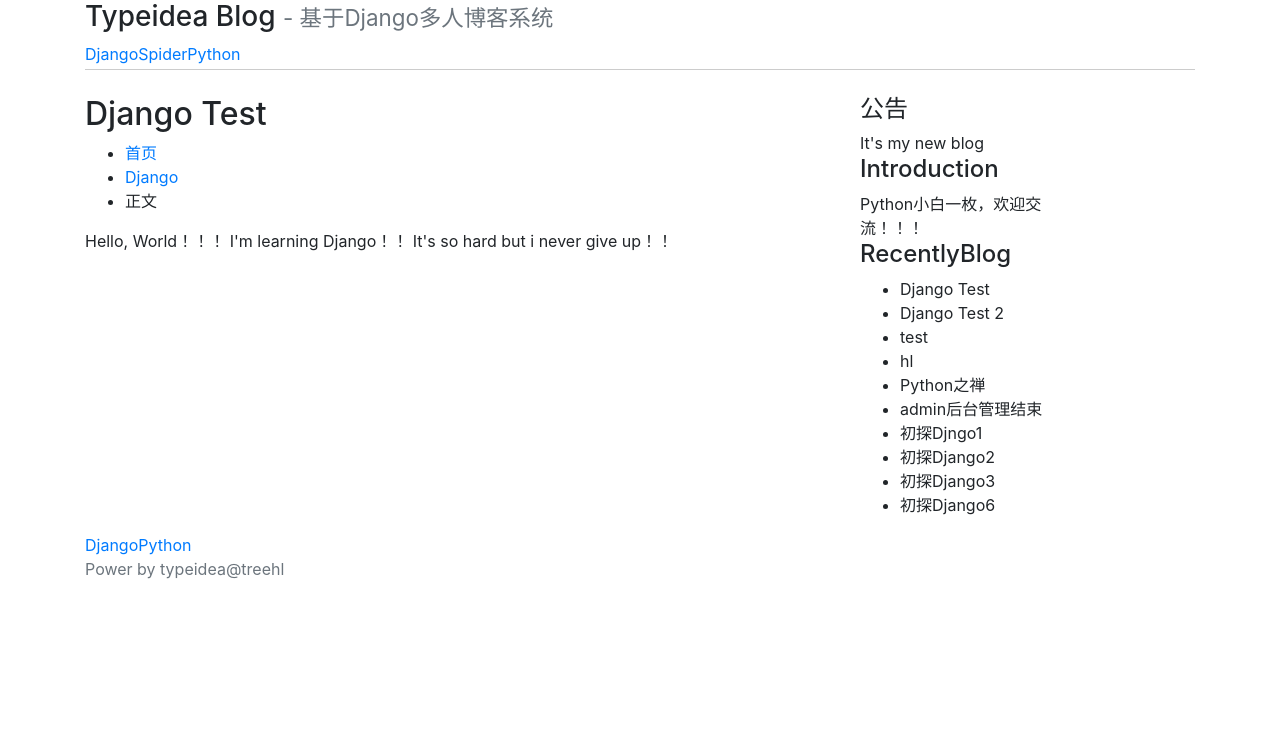
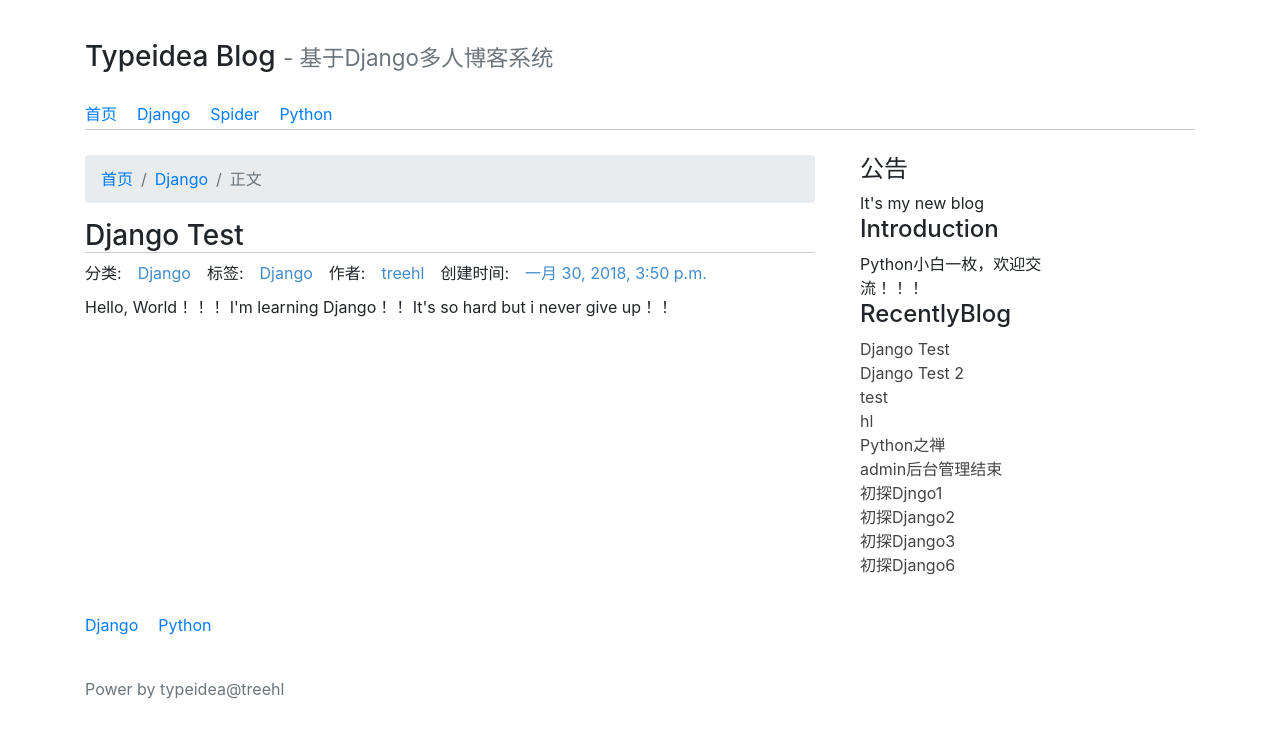
Before and after one commit to Family-TreeSY/typeidea, a Django app: page /post/1/ in a window 1280 px wide. Shown: the top 738 px of the page. Run offline with Django 3.2, Linux system fonts and the light colour scheme; data comes from the database, SQL or seed files in the repository; both versions use the stored data as it was after the commit; some libraries are stand-ins or nearby versions.

Commit message:
'bootstrap修改detail页面'

```diff
--- a/typeidea/typeidea/templates/themes/default/blog/base.html
+++ b/typeidea/typeidea/templates/themes/default/blog/base.html
@@ -9,6 +9,13 @@
       <!--<link rel="stylesheet" href="https://maxcdn.bootstrapcdn.com/bootstrap/4.0.0/css/bootstrap.min.css" integrity="sha384-Gn5384xqQ1aoWXA+058RXPxPg6fy4IWvTNh0E263XmFcJlSAwiGgFAW/dAiS6JXm" crossorigin="anonymous"><link rel="stylesheet" href="https://cdn.bootcss.com/bootstrap/4.0.0/css/bootstrap.min.css">-->
       <link rel="stylesheet" href="https://cdn.bootcss.com/bootstrap/4.0.0/css/bootstrap.min.css">
       <style>
+           .banner {
+            margin-top: 40px;
+           }
+           .category a{
+           padding-top: 20px;
+            margin-right: 20px; # 导航分类之间的距离
+           }
           .post-element-nav {
             padding-top: 0;
             padding-bottom: 0;
@@ -26,19 +33,35 @@
           .main {
             margin-top: 25px;
           }
+          .main ul{
+            padding-left: 0px;
+          }
+          .post-element article{
+            margin-top: 10px; #
+          }
+          .by {
+            margin-top: 40px;
+          }
+          .sidebar li{
+            list-style: none;
+          }
+          .sidebar a{
+            color: #444;
+          }
 
       </style>
       <title>Typeidea Blog</title>
   </head>
   <body>
-    <div class="container">
+    <div class="container banner">
         <h3>
             Typeidea Blog
             <small class="text-muted"> - 基于Django多人博客系统</small>
         </h3>
     </div>
     <div class="container">
-        <nav class="nav" style="border-bottom: 1px solid #ccc; padding-bottom: 3px;">
+        <nav class="nav category" style="border-bottom: 1px solid #ccc; padding-bottom: 3px;">
+            <a href="/">首页</a>
             {% for cate in nav_cates %}
             <a href="{% url 'category' cate.id %}">{{ cate.name }}</a>
             {% endfor %}
@@ -53,7 +76,7 @@
             </div>
             <div class="col-3">
                 {% for side in sidebars %}
-                <div class="container">
+                <div class="container sidebar">
                     <h4>{{ side.title }}</h4>
                     <div>
                         {% if side.display_type == 1 %}
@@ -63,13 +86,16 @@
                         {% elif side.display_type == 2 %}
                         <ul>
                             {% for post in recently_posts %}
-                            <li>{{ post.title }}</li>
+                            <li><a href="{% url 'detail' post.pk %}">{{ post.title }}</a></li>
                             {% endfor %}
                         </ul>
                         {% elif side.display_type == 4 %}
+                        <ul>
                             {% for comment in recently_comments %}
                             <li>{{ comment.content }}</li>
                             {% endfor %}
+                        </ul>
+
                         {% endif %}
                     </div>
                 </div>
@@ -80,13 +106,13 @@
 
   <footer class="footer">
         <div class="container">
-            <nav class="nav">
+            <nav class="nav category">
                 {% for cate in cates %}
                 <a href="{% url 'category' cate.id %}">{{ cate.name }}</a>
                 {% endfor %}
             </nav>
         </div>
-        <div class="container">
+        <div class="container by">
         <span class="text-muted">Power by typeidea@treehl</span>
         </div>
     </footer>
--- a/typeidea/typeidea/templates/themes/default/blog/detail.html
+++ b/typeidea/typeidea/templates/themes/default/blog/detail.html
@@ -2,13 +2,29 @@
 <!--<a href="/">首页</a>-->
 {% block content %}
 <!--<h1>{{ post.title }}</h1>-->
-<h2>{{ post.title }}</h2>
-<div>
-    <ul>
-        <li><a href="\">首页</a></li>
-        <li><a href="">{{ post.category.name }}</a></li>
-        <li>正文</li>
-    </ul>
+<nav aria-label="breadcrumb">
+    <ol class="breadcrumb">
+        <li class="breadcrumb-item"><a href="/">首页</a></li>
+        <li class="breadcrumb-item"><a href="{% url 'category' post.category.id %}">{{ post.category }}</a></li>
+        <li class="breadcrumb-item active" aria-current="page">正文</li>
+    </ol>
+</nav>
+<div class="post-element">
+    <div>
+        <h3 class="post-element-title">
+            {{ post.title }}
+        </h3>
+        <div>
+            <nav class="nav">
+                分类:<a class="nav-link post-element-nav" href="{% url 'category' post.category_id %}">{{ post.category }}</a>
+                标签:<a class="nav-link post-element-nav" href="#">{% for tg in post.tag.all %} {{ tg.name }}{% endfor %}</a>
+                作者:<a class="nav-link post-element-nav" href="#">{{ post.owner }}</a>
+                创建时间:<a class="nav-link post-element-nav" href="#">{{ post.created_time }}</a>
+            </nav>
+        </div>
+    </div>
+    <article>
+        {{ post.content }}
+    </article>
 </div>
-{{ post.content }}
 {% endblock %}
```
Also changed, not shown: typeidea/typeidea/db.sqlite3.
